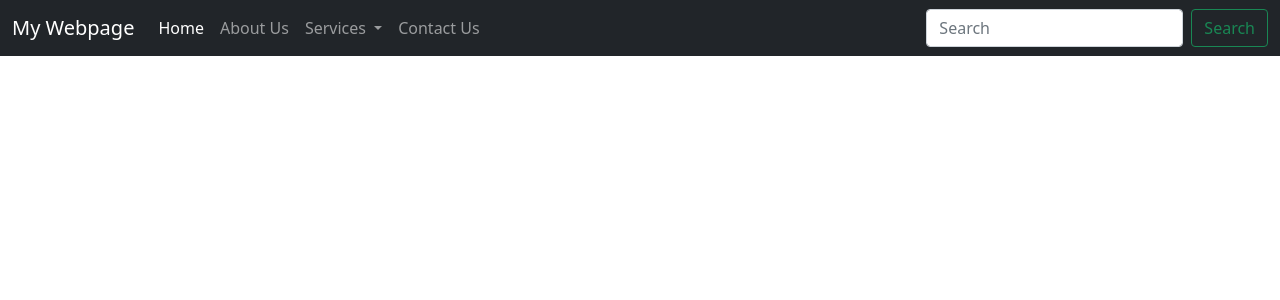
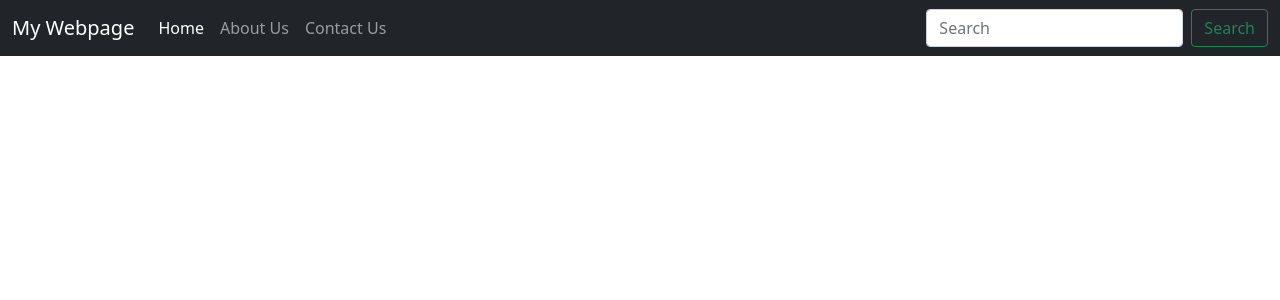
Before and after one commit to Tiwari397978/My_first_website, a Django app: page /services in a window 1280 px wide. Shown: the top 300 px of the page. Run offline with Django 3.2, Linux system fonts and the light colour scheme.

Commit message:
Fixes in secondary commit.
Revisited a few lines.

```diff
--- a/templates/base.html
+++ b/templates/base.html
@@ -25,10 +25,6 @@
         <li class="nav-item">
           <a class="nav-link" href="/about">About Us</a>
         </li>
-        <li class="nav-item dropdown">
-          <a class="nav-link dropdown-toggle" href="/services" id="navbarDropdown" role="button" data-bs-toggle="dropdown" aria-expanded="false">
-            Services
-          </a>
         <li class="nav-item">
           <a class="nav-link" href="/contact">Contact Us</a>
         </li>
```
Also changed, not shown: templates/about.html (+3 -4 lines).
